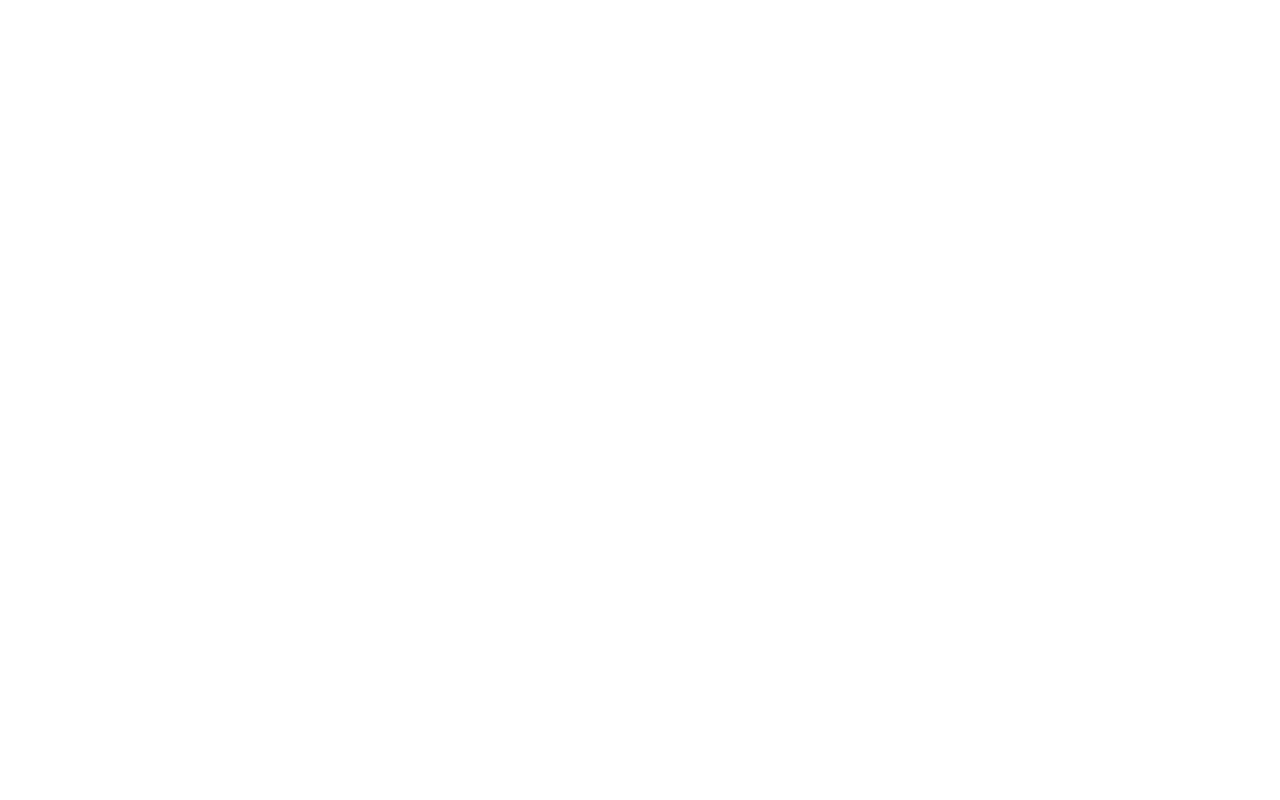
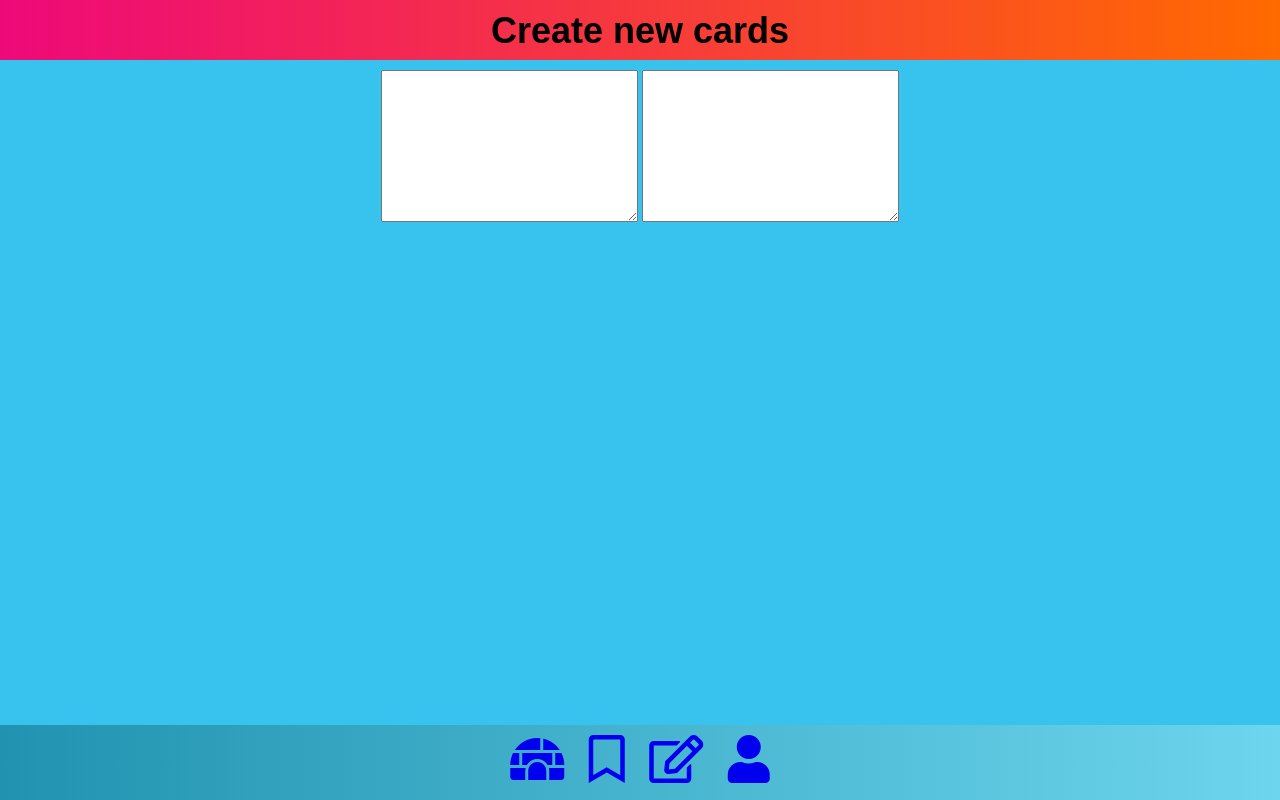
Before and after one commit to ScienceMaster7/Quiz-app, a plain HTML site: page webpages/create.html in a window 1280 px wide. Drawn offline with Linux system fonts and the light colour scheme.

Commit message:
add style of create webpage

```diff
--- a/styles/_base.css
+++ b/styles/_base.css
@@ -23,6 +23,12 @@ html {
   background-image: linear-gradient(to right, #ee0979, #ff6a00);
 }
 
+.content {
+  padding: 10px;
+  background: var(--primary-bg-color);
+  text-align: center;
+}
+
 .footer {
   text-align: center;
 }
--- /dev/null
+++ b/styles/create.css
@@ -0,0 +1,2 @@
+@import "_base.css";
+@import "_colors.css";
--- a/styles/profile.css
+++ b/styles/profile.css
@@ -1,11 +1,5 @@
 @import "_base.css";
 @import "_colors.css";
-
-.content {
-  padding: 10px;
-  background: var(--primary-bg-color);
-  text-align: center;
-}
 
 .profile__Picture {
   border-radius: 30px;
--- a/webpages/create.html
+++ b/webpages/create.html
@@ -1,12 +1,47 @@
 <!DOCTYPE html>
 <html lang="en">
-<head>
-    <meta charset="UTF-8">
-    <meta http-equiv="X-UA-Compatible" content="IE=edge">
-    <meta name="viewport" content="width=device-width, initial-scale=1.0">
-    <title>Create</title>
-</head>
-<body>
-
-</body>
+  <head>
+    <meta charset="UTF-8" />
+    <meta name="viewport" content="width=device-width, initial-scale=1.0" />
+    <title>Quiz App</title>
+    <link rel="stylesheet" href="/styles/create.css" />
+    <link
+      rel="stylesheet"
+      href="https://cdnjs.cloudflare.com/ajax/libs/font-awesome/5.15.3/css/all.min.css"
+      integrity="sha512-iBBXm8fW90+nuLcSKlbmrPcLa0OT92xO1BIsZ+ywDWZCvqsWgccV3gFoRBv0z+8dLJgyAHIhR35VZc2oM/gI1w=="
+      crossorigin="anonymous"
+      referrerpolicy="no-referrer"
+    />
+  </head>
+  <body class="outerGrid">
+    <header class="header">
+      <h1>Create new cards</h1>
+    </header>
+    <main class="content">
+      <form class="input-Area">
+        <textarea
+          class="textarea"
+          name="your-New-Question"
+          id="Your-new-Question"
+          cols="30"
+          rows="10"
+        ></textarea>
+        <textarea
+          class="textarea"
+          name="your-New-Answer"
+          id="your-New-Answer"
+          cols="30"
+          rows="10"
+        ></textarea>
+      </form>
+    </main>
+    <footer class="footer">
+      <nav class="navbar">
+        <a href="/index.html"><i class="fas fa-igloo"></i></a>
+        <a href="/webpages/bookmarks.html"><i class="far fa-bookmark"></i></a>
+        <a href="/webpages/create.html"><i class="far fa-edit"></i></a>
+        <a href="/webpages/profile.html"><i class="fas fa-user"></i></a>
+      </nav>
+    </footer>
+  </body>
 </html>
```
